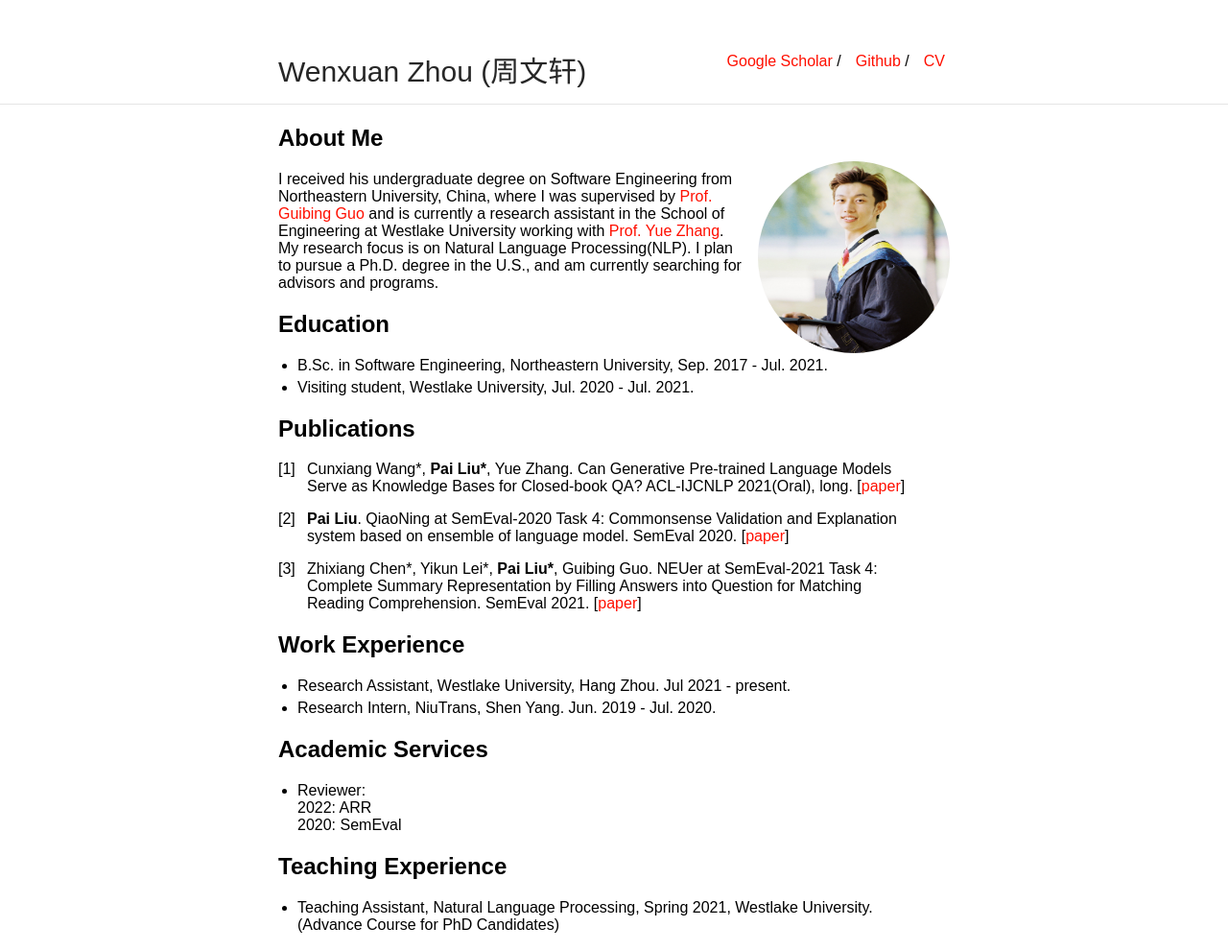
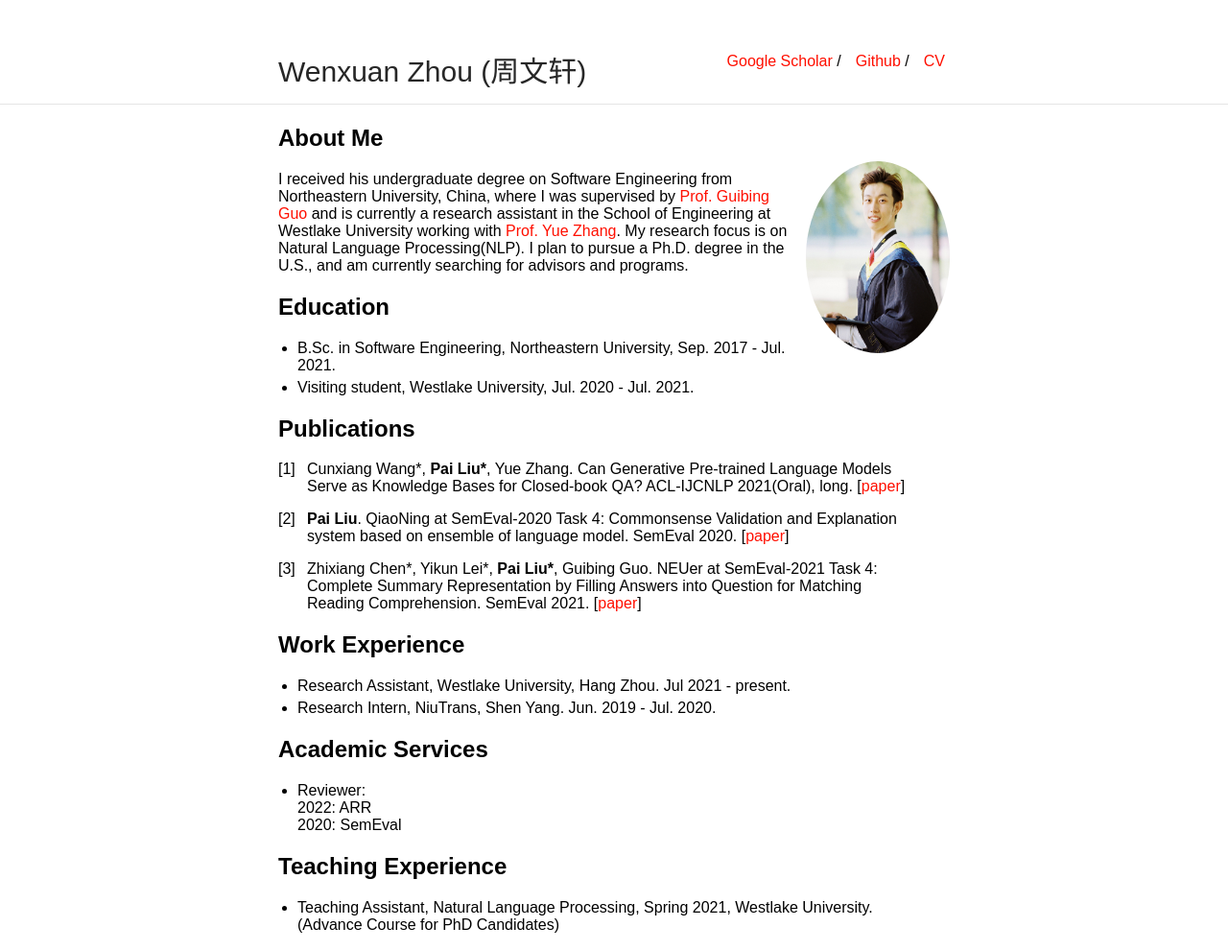
Before and after one commit to pailiu1998/pailiu1998.github.io, a Jekyll site: the page built from index.md, in a window 1280 px wide. Shown: the whole page at 96% size. Built offline with Jekyll 4.4.1, drawn with Linux system fonts in a browser that asks for light colours; our own code applies the rules of GitHub Pages for plain Markdown files.

Commit message:
update photo.jpg 3

```diff
--- a/_sass/typography.scss
+++ b/_sass/typography.scss
@@ -37,8 +37,8 @@
         font-style: italic;
     }
     .profile-picture {
-        height: $image-size;
-        width: $image-size;
+        height: $image-size-height;
+        width: $image-size-width;
         position: relative;
         margin: -10px 0 0 15px;
         float: right;
--- a/_sass/vars.scss
+++ b/_sass/vars.scss
@@ -3,7 +3,8 @@
  */
 
 $accent: #FF0F00;
-$image-size: 200px;
+$image-size-width: 150px;
+$image-size-height: 200px;
 
 /*
  * Build Variables, don't touch
```
